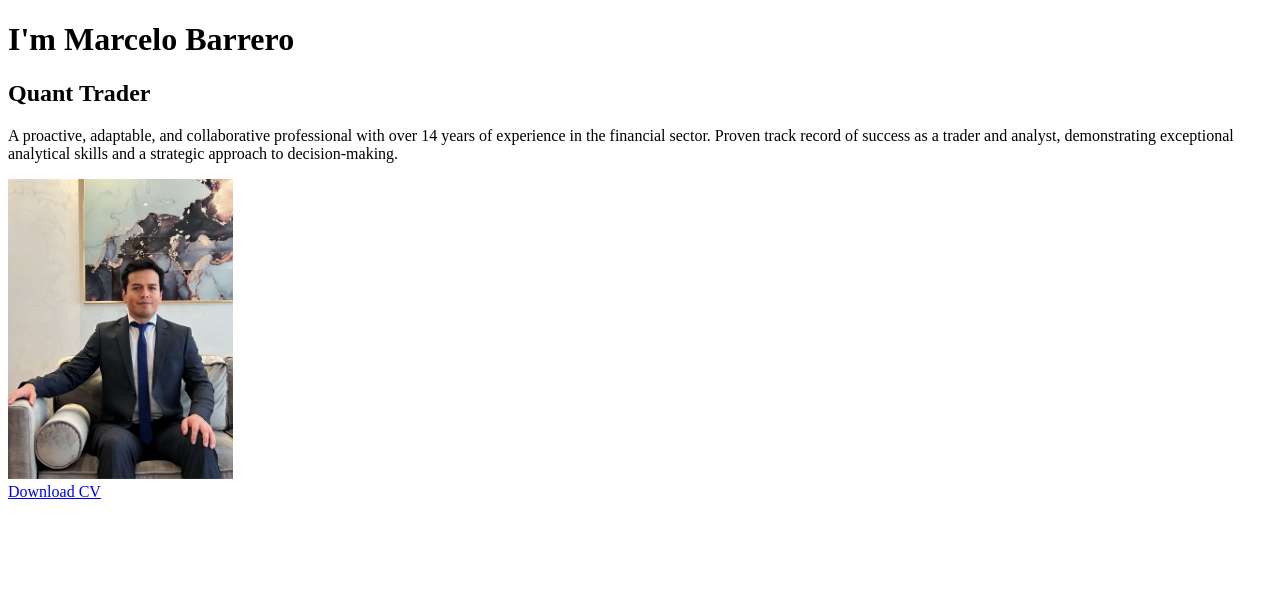
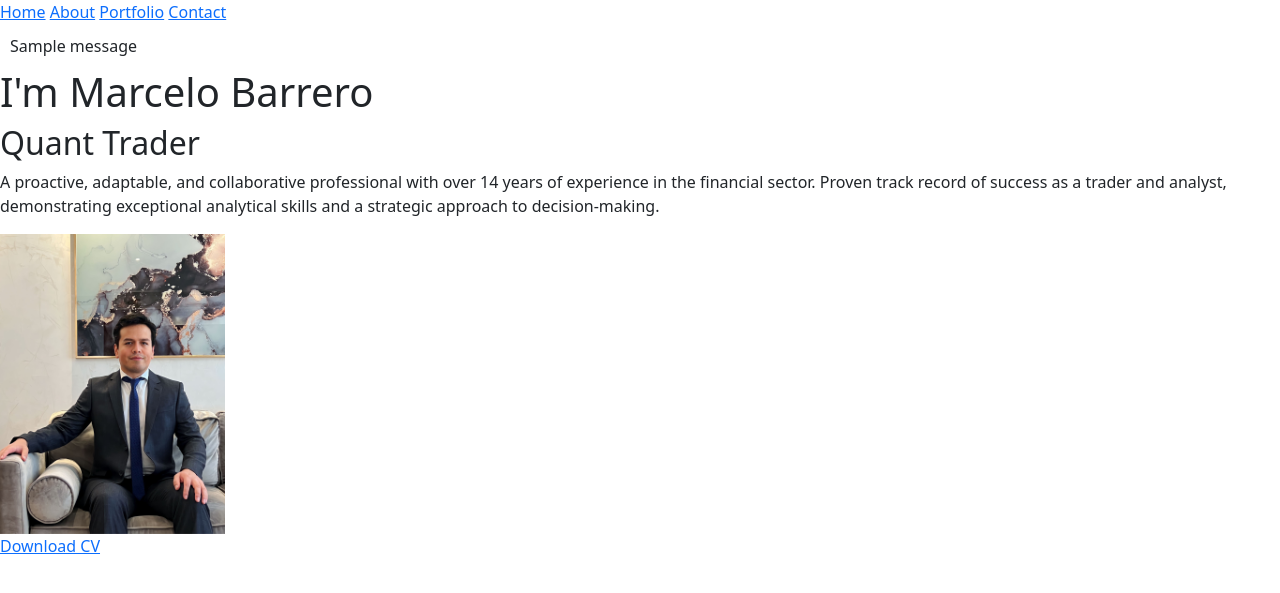
Before and after one commit to machib77/marcelobarrero, a Django app: page / in a window 1280 px wide. Shown: the top 593 px of the page. Run offline with Django 5.2, Linux system fonts and the light colour scheme; tables that the repository leaves empty hold one stand-in row (values such as "Sample post"); one stand-in notice (Sample message) is shown.

Commit message:
nav bar basics

```diff
--- a/pages/views.py
+++ b/pages/views.py
@@ -1,3 +1,4 @@
+from django.contrib import messages
 from django.shortcuts import render
 from django.views.generic import TemplateView
 from django.views.generic.edit import FormView
@@ -40,4 +41,9 @@ class ContactView(FormView):
         # Save to database
         form.save()
 
+        # Success Message
+        messages.success(
+            self.request, "Your message has been sent!", extra_tags="success-fadeout"
+        )
+
         return super().form_valid(form)
--- a/static/css/base.css
+++ b/static/css/base.css
@@ -6,3 +6,35 @@ h1 {
   height: 300px;
   width: auto;
 }
+
+.messages {
+  list-style: none;
+  padding: 10px;
+  margin: 0;
+}
+
+.success-fadeout {
+  background-color: #4caf50;
+  color: white;
+  animation: fadeOut 8s forwards;
+}
+
+@keyframes fadeOut {
+  /* 0%,
+  30% {
+    opacity: 1;
+  }
+
+  30%,
+  100% {
+    opacity: 0;
+  } */
+
+  from {
+    opacity: 1;
+  }
+  to {
+    opacity: 0;
+    display: none;
+  }
+}
--- /dev/null
+++ b/static/js/messageSuccess.js
@@ -0,0 +1,11 @@
+'use strict';
+document.addEventListener('DOMContentLoaded', function () {
+  let messages = document.querySelectorAll('.message.success-fadeout');
+  messages.forEach(function (message) {
+    setTimeout(function () {
+      message.style.display = 'none';
+    }, 8000);
+  });
+});
+
+console.log('javascript in tha house!');
--- a/templates/_base.html
+++ b/templates/_base.html
@@ -9,8 +9,32 @@
     <link rel="stylesheet" href="{% static 'css/base.css' %}" />
     <!-- Aditional CSS files -->
     {% block extra_css %}{% endblock extra_css %}
+    <!-- Bootstrap CSS -->
+    <link
+      href="https://cdn.jsdelivr.net/npm/bootstrap@5.3.3/dist/css/bootstrap.min.css"
+      rel="stylesheet"
+      integrity="sha384-QWTKZyjpPEjISv5WaRU9OFeRpok6YctnYmDr5pNlyT2bRjXh0JMhjY6hW+ALEwIH"
+      crossorigin="anonymous"
+    />
   </head>
   <body>
-    <div class="container">{% block content %} {% endblock content %}</div>
+    <header>
+      <nav>
+        <div>
+          <a href="{% url "home" %}">Home</a>
+          <a href="{% url "about" %}">About</a>
+          <a href="#">Portfolio</a>
+          <a href="{% url "contact" %}">Contact</a>
+        </div>
+      </nav>
+    </header>
+    <main>{% block content %} {% endblock content %}</main>
+
+    <!-- Bootstrap JS -->
+    <script
+      src="https://cdn.jsdelivr.net/npm/bootstrap@5.3.3/dist/js/bootstrap.bundle.min.js"
+      integrity="sha384-YvpcrYf0tY3lHB60NNkmXc5s9fDVZLESaAA55NDzOxhy9GkcIdslK1eN7N6jIeHz"
+      crossorigin="anonymous"
+    ></script>
   </body>
 </html>
--- a/templates/pages/home.html
+++ b/templates/pages/home.html
@@ -5,6 +5,15 @@
 {% block title %}Home{% endblock title %}
 <!-- Contenido -->
 {% block content %}
+
+{% if messages %}
+<ul class="messages">
+  {% for message in messages %}
+    <li{% if message.tags %} class="{{ message.tags  }}"{% endif %}>{{ message }}</li>
+  {% endfor %}
+</ul>
+{% endif %}
+
 <h1>I'm Marcelo Barrero</h1>
 <h2>Quant Trader</h2>
 <p>
@@ -19,4 +28,9 @@
 <a class="button" href="{% static 'documents/CV.pdf' %}" download>
   Download CV
 </a>
+
+<!-- JavaScript -->
+<script src="{% static 'js/messageSuccess.js' %}"></script>
+
+<!-- end -->
 {% endblock content %}
```
Also changed, not shown: db.sqlite3.
